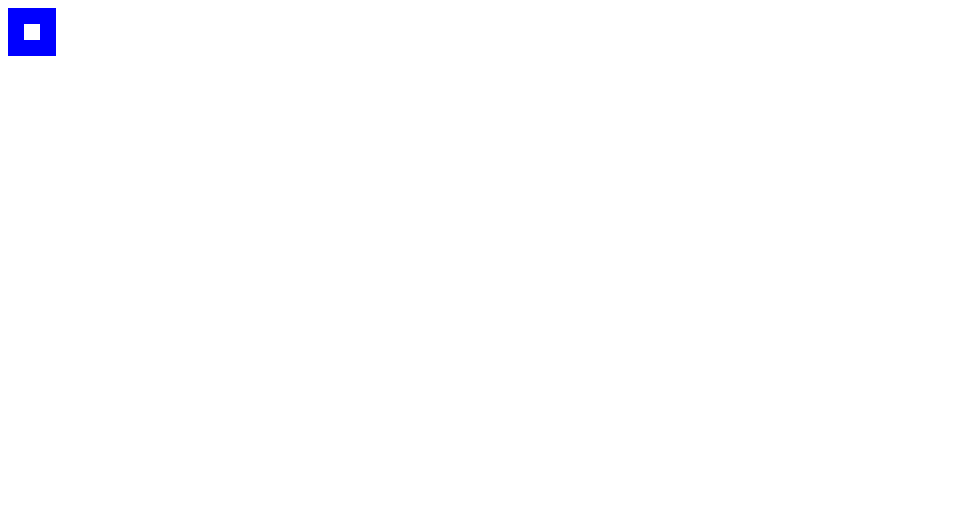
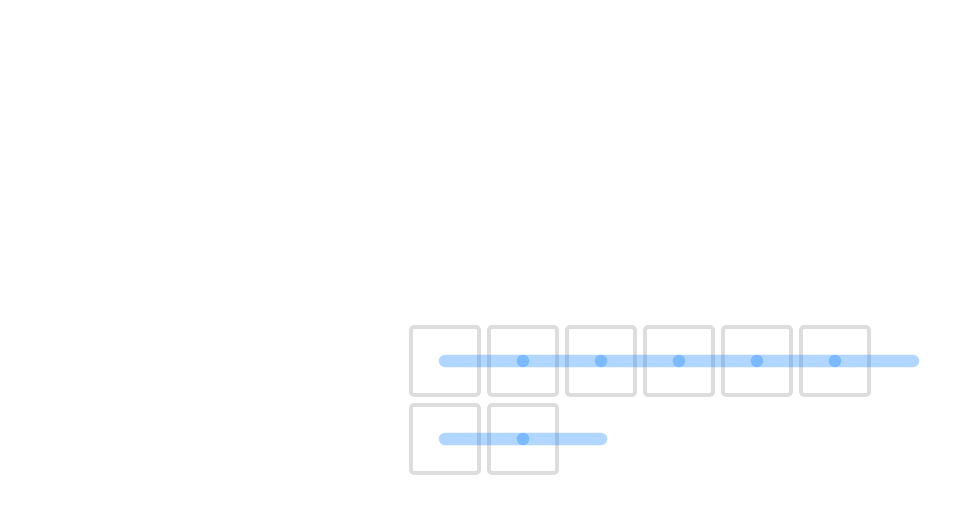
Before and after one commit to khayal0/dijkstras-algorithm, a React (Create React App) app: page / in a window 1280 px wide. Shown: the top 514 px of the page, without its empty margins (0-975 px from the left). Built offline with nearby package versions, Linux system fonts and the light colour scheme.

Commit message:
add simple square and a board

```diff
--- a/src/App.scss
+++ b/src/App.scss
@@ -1,3 +1,11 @@
 .App {
-  text-align: center;
+  display: flex;
+  justify-content: center;
+  align-items: center;
+  height: 100vh;
 }
+
+body {
+  margin: 0;
+  padding: 0;
+}
--- a/src/App.tsx
+++ b/src/App.tsx
@@ -1,10 +1,10 @@
-import Square from "./components/Square";
 import "./App.scss";
+import Board from "./components/Board";
 
 function App() {
   return (
     <div className="App">
-      <Square />
+      <Board />
     </div>
   );
 }
--- /dev/null
+++ b/src/components/Board/index.scss
@@ -0,0 +1,5 @@
+.board {
+  display: grid;
+  grid-template-columns: repeat(6, 1fr);
+  gap: 0.375rem;
+}
--- /dev/null
+++ b/src/components/Board/index.tsx
@@ -0,0 +1,19 @@
+import Square from "../Square";
+import "./index.scss";
+
+function Board() {
+  return (
+    <div className="board">
+      <Square />
+      <Square />
+      <Square />
+      <Square />
+      <Square />
+      <Square />
+      <Square />
+      <Square />
+    </div>
+  );
+}
+
+export default Board;
--- a/src/components/Square/index.scss
+++ b/src/components/Square/index.scss
@@ -1,5 +1,29 @@
+$squareBackground: #fff;
+$squareBorder: 0.25rem solid #ddd;
+$squareSize: 4rem;
+
+$lineColor: #007bff;
+
 .square {
-  width: 1rem;
-  height: 1rem;
-  border: 1rem solid blue;
+  width: $squareSize;
+  height: $squareSize;
+  background-color: $squareBackground;
+  border: $squareBorder;
+  border-radius: 7%;
+  position: relative;
 }
+
+.square__line-svg {
+  stroke: $lineColor;
+  opacity: 0.3;
+  stroke-width: 8%;
+  position: absolute;
+  z-index: 10;
+  top: calc(-50% - 0.875rem);
+  left: calc(-50% - 0.875rem);
+  width: calc(200% + 1.75rem);
+  height: calc(200% + 1.75rem);
+  stroke-linecap: round;
+  overflow: visible;
+  pointer-events: none;
+}
--- a/src/components/Square/index.tsx
+++ b/src/components/Square/index.tsx
@@ -1,7 +1,27 @@
 import "./index.scss";
 
 function Square() {
-  return <div className="square"></div>;
+  const lineDirection = {
+    x: 100,
+    y: -50,
+  };
+  const getLinePosition = (n: number) => {
+    return n + "%";
+  };
+  return (
+    <div className="square">
+      {lineDirection != null && (
+        <svg className="square__line-svg">
+          <line
+            x1="50%"
+            y1="50%"
+            x2={getLinePosition(lineDirection.x)}
+            y2={getLinePosition(-lineDirection.y)}
+          />
+        </svg>
+      )}
+    </div>
+  );
 }
 
 export default Square;
```
